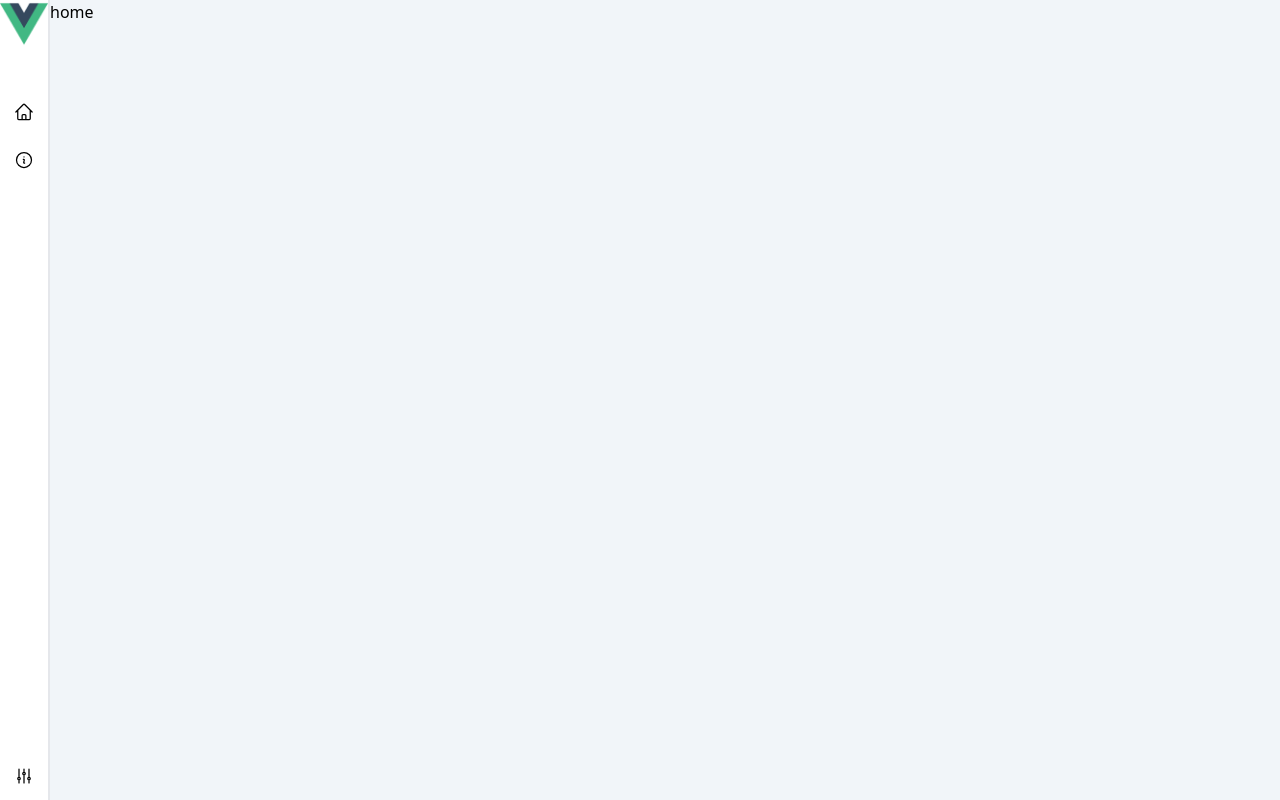
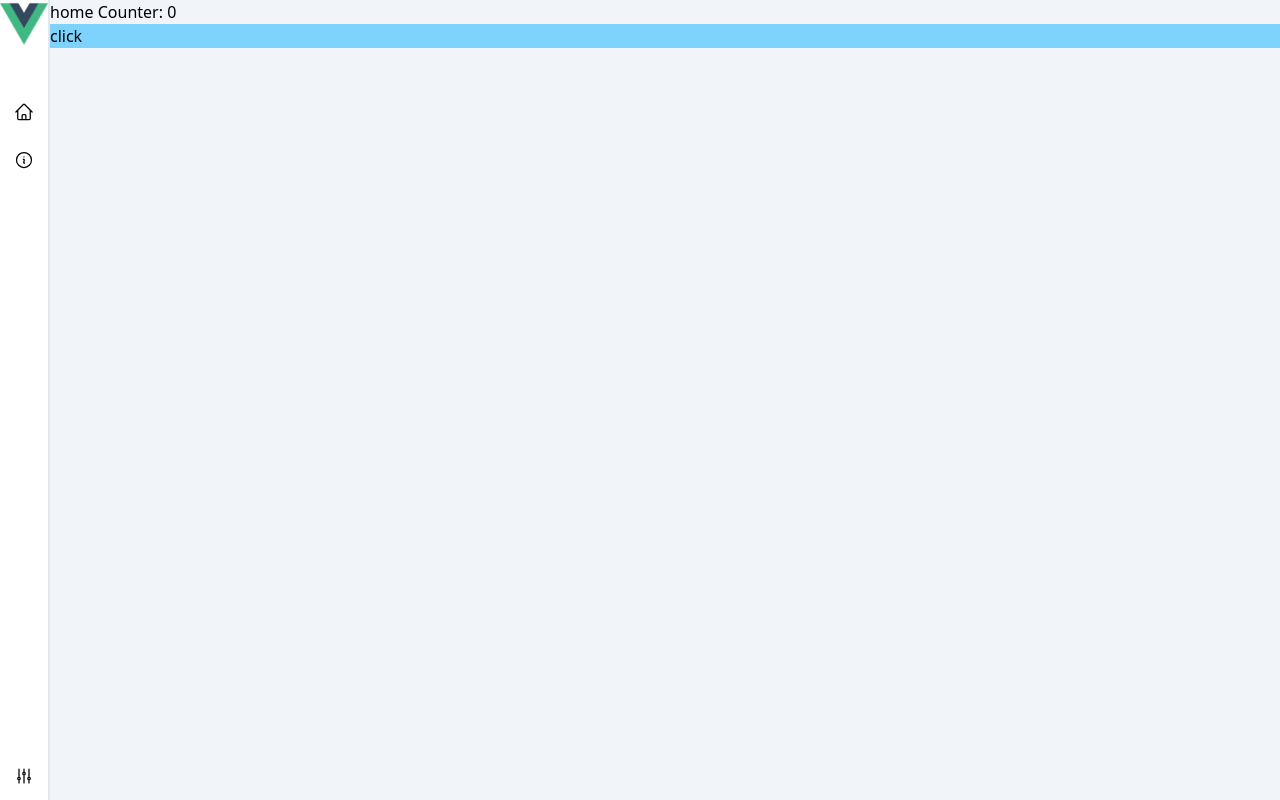
Before and after one commit to nofacer/electron-vue3-tailwind, a Vue app: page /#/home in a window 1280 px wide. Built offline with nearby package versions, Linux system fonts and the light colour scheme.

Commit message:
replace vuex with pinia

```diff
--- a/package.json
+++ b/package.json
@@ -11,9 +11,9 @@
   },
   "dependencies": {
     "@heroicons/vue": "^2.0.18",
+    "pinia": "^2.1.3",
     "vue": "^3.3.4",
-    "vue-router": "^4.2.1",
-    "vuex": "^4.1.0"
+    "vue-router": "^4.2.1"
   },
   "devDependencies": {
     "@vitejs/plugin-vue": "^4.2.3",
--- a/src/main.ts
+++ b/src/main.ts
@@ -1,7 +1,11 @@
 import {createApp} from 'vue'
+import {createPinia} from 'pinia'
 import App from './App.vue'
 import './index.css'
 import router from "./router";
+
+const pinia = createPinia()
 const app = createApp(App)
 app.use(router)
+app.use(pinia)
 app.mount('#app')
--- /dev/null
+++ b/src/stores/counter.ts
@@ -0,0 +1,13 @@
+import {defineStore} from 'pinia'
+import {ref} from 'vue'
+
+export const useCounterStore = defineStore('counter', () => {
+    const count = ref(0)
+
+    function increment() {
+        count.value++
+    }
+
+
+    return {count, increment}
+})
--- a/src/views/Home.vue
+++ b/src/views/Home.vue
@@ -1,8 +1,14 @@
 <template>
   home
+  Counter: {{ store.count }}
+  <div class="bg-sky-300" @click="store.increment()">click</div>
 </template>
 
 <script setup lang="ts">
+import {useCounterStore} from '@/stores/counter'
+
+const store = useCounterStore()
+
 </script>
 
 <style scoped>
```
Also changed, not shown: 2 other files (tests, documents, lock files or other folders).
